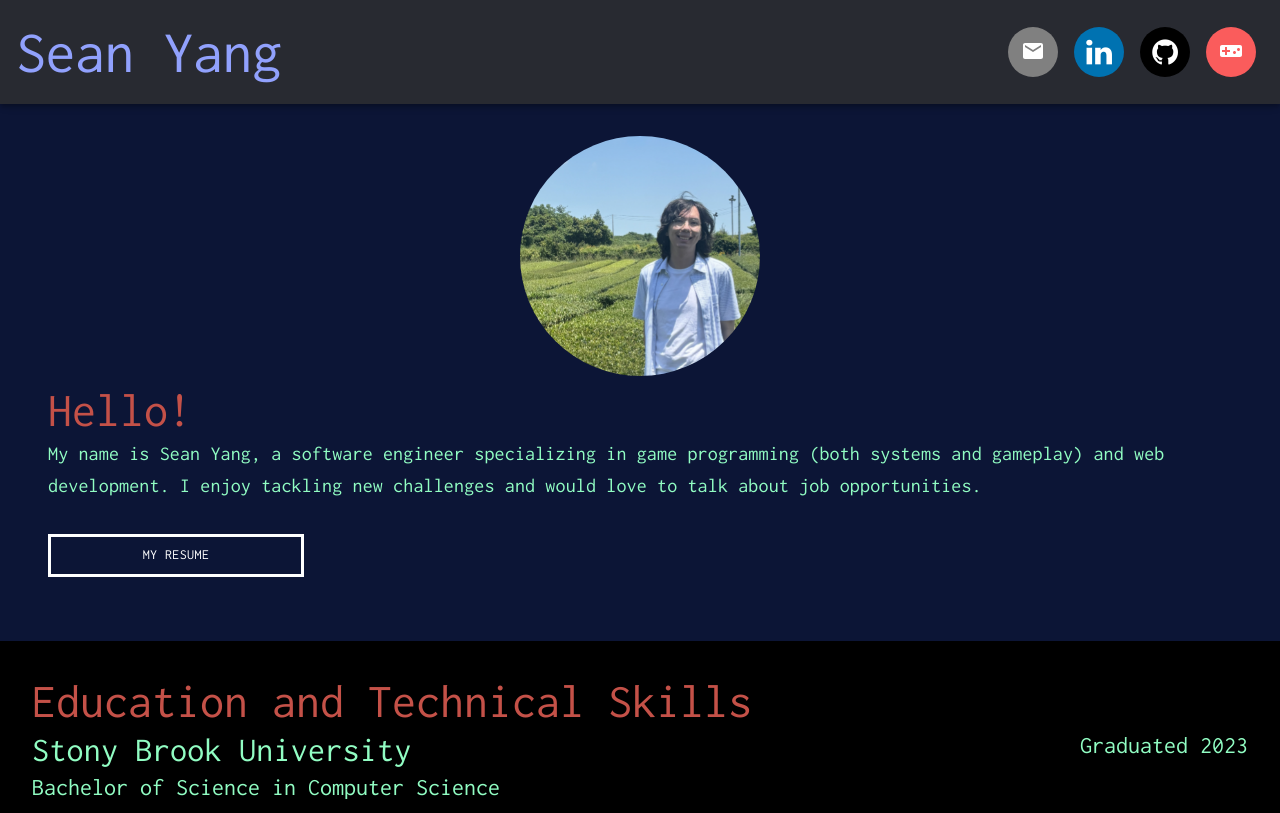
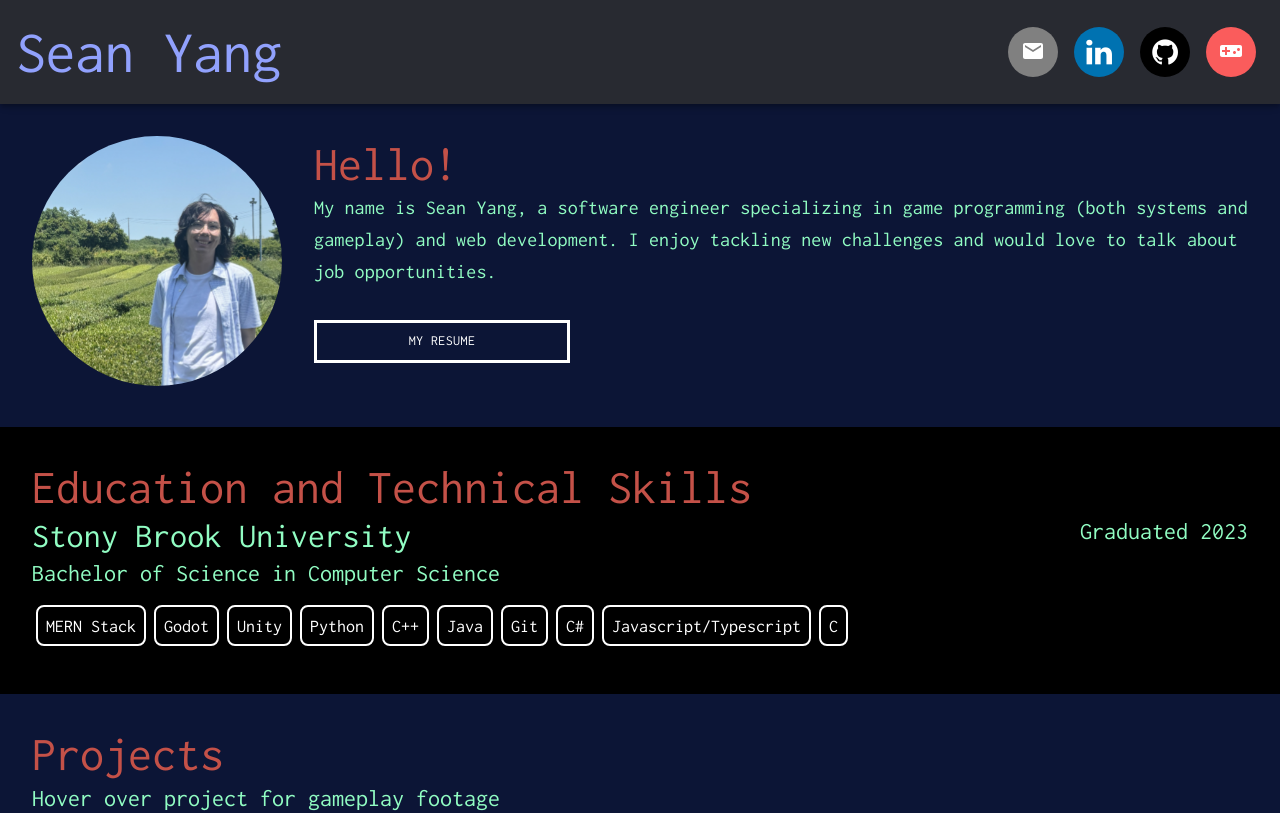
Before and after one commit to s303824/sean-yang, a React (Create React App) app: page / in a window 1280 px wide. Shown: the top 813 px of the page. Built offline with nearby package versions, Linux system fonts and the light colour scheme.

Commit message:
image size fix

```diff
--- a/src/App.css
+++ b/src/App.css
@@ -33,8 +33,6 @@ div .project {
 }
 
 .image-container img{
-  max-height: 30vh;
-  min-height: 30vh;
   clip-path: circle();
 }
 
--- a/src/components/AboutSection.js
+++ b/src/components/AboutSection.js
@@ -3,12 +3,18 @@ import logo from '../images/profile.jpg';
 import '../App.css';
 import CircleImage from "./CircleImage";
 import resume from '../Sean_Yang_resume.pdf'
+import useMediaQuery from '@mui/material/useMediaQuery';
 
 function AboutSection(){
+    const matches = useMediaQuery('(min-width:632px)');
+    const isWrap = matches ? "nowrap": "wrap";
+    const isMarginApplied = matches ? 4: 0;
+
+
     return(
-        <Box className="about" sx={{ flexDirection:"row" , padding:4, justifyContent:"space-around"}}>
-            <CircleImage image_file={logo}/>
-            <Box sx={{marginLeft:2}}>
+        <Box className="about" sx={{ display:"flex", flexDirection:"row" , flexWrap:isWrap, padding:4, justifyContent:"space-around"}}>
+            <CircleImage image_file={logo} />
+            <Box sx={{marginLeft:isMarginApplied}}>
                 <Typography className="subtitle" fontFamily={'inconsolata'} variant="h3">Hello!</Typography>
                 <Typography variant="h6" fontFamily={'inconsolata'}>
                     My name is Sean Yang, a software engineer specializing in game programming (both systems and gameplay) and web development. I enjoy tackling new challenges and would love to talk about job opportunities.
--- a/src/components/CircleImage.js
+++ b/src/components/CircleImage.js
@@ -1,10 +1,14 @@
 import { Box } from "@mui/material";
 import '../App.css';
+import useMediaQuery from '@mui/material/useMediaQuery';
 
 function CircleImage({image_file}){
+    const matches = useMediaQuery('(min-width:632px)');
+    const img_size = matches ? '250vw': '200vh';
+
     return(
     <Box className="image-container">
-        <img src={image_file} alt="profile pic"/>
+        <img src={image_file} height={img_size} alt="profile pic"/>
     </Box>
 )
 }
```
